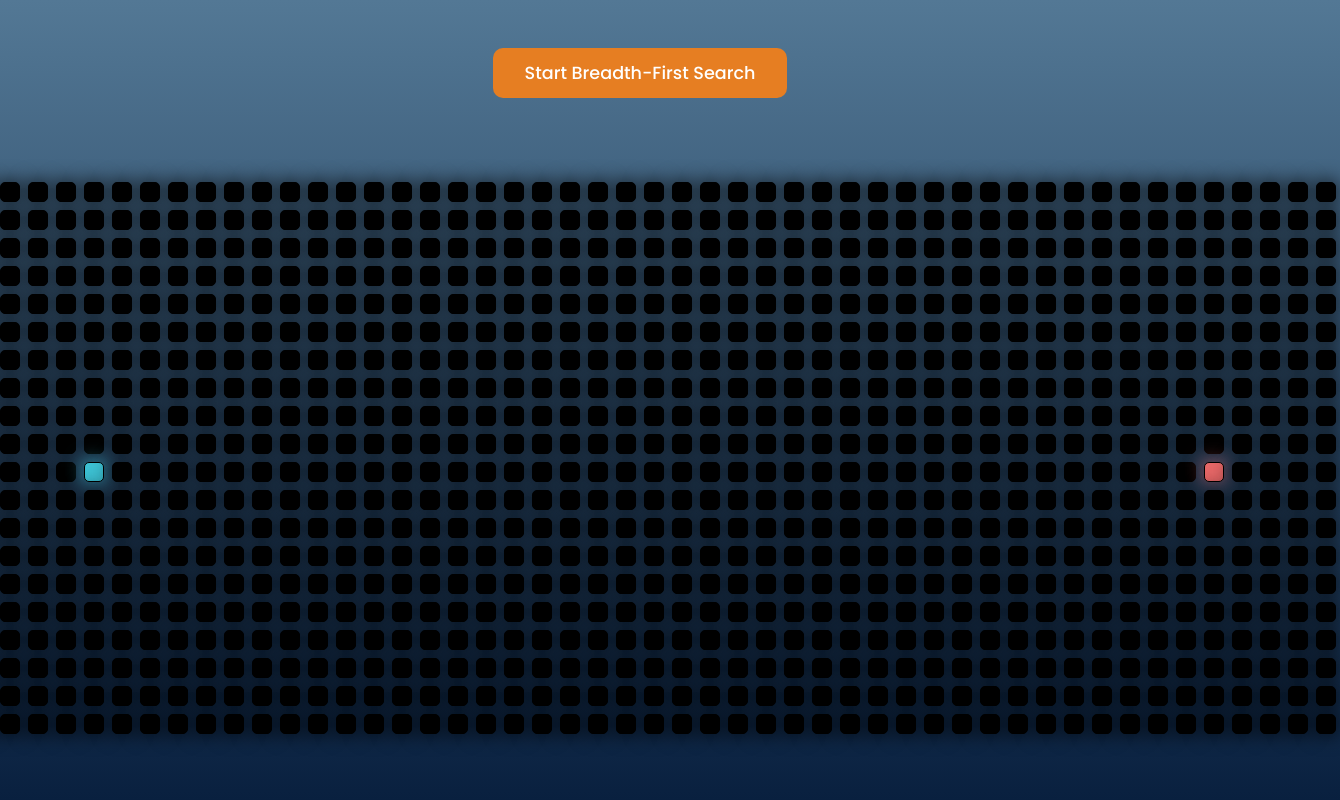
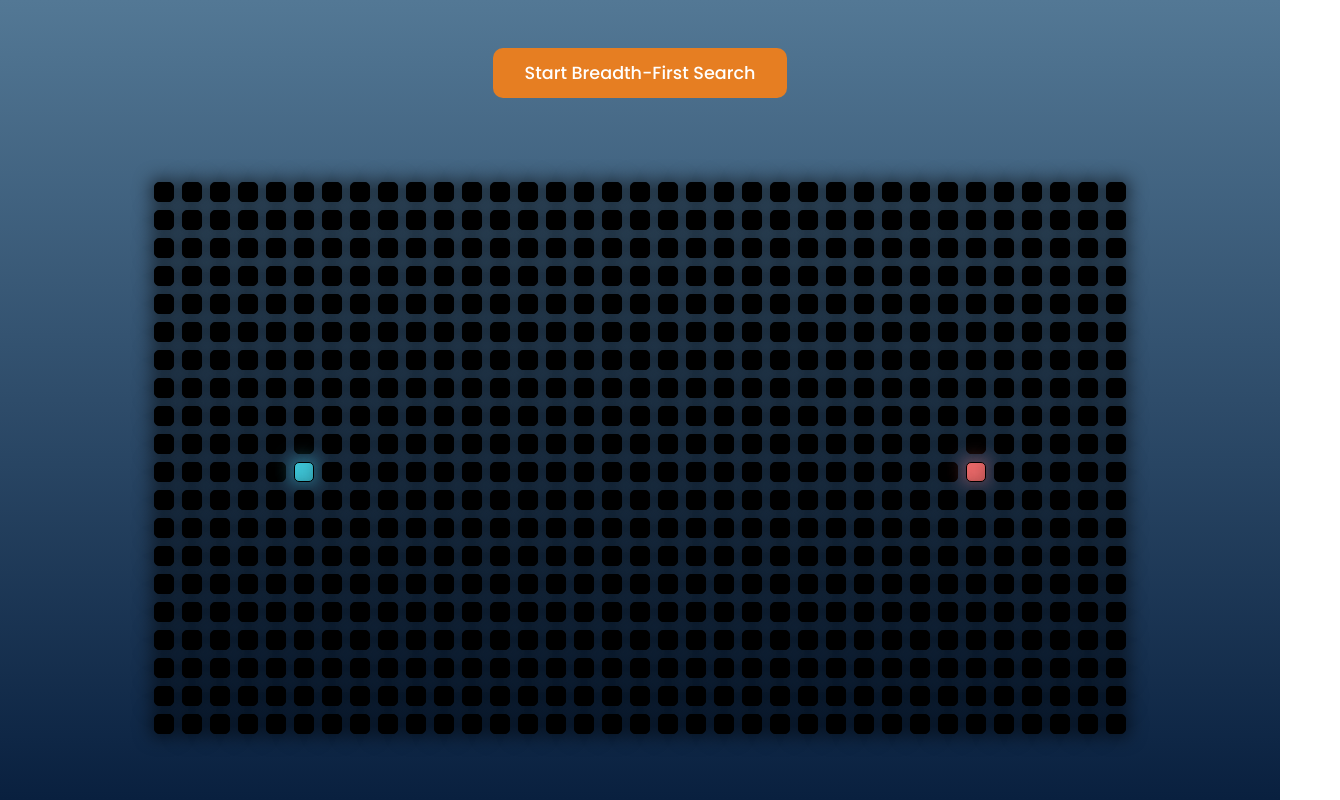
Before and after one commit to DaniAbdulm/pathfinding-visualizer, a React (Create React App) app: page / in a window 1280 px wide. Shown: the whole page, 1340 px wide, since content can reach past the window. Built offline with nearby package versions, Linux system fonts and the light colour scheme.

Commit message:
Fixed grid

```diff
--- a/src/App.js
+++ b/src/App.js
@@ -1,7 +1,7 @@
 import { useState } from 'react';
 import Node from './components/node';
 import './App.css';
-import { bfs } from './algorithms'; //bfs function
+import { bfs } from './bfs'; //bfs function
 
 
 const App = () => {
@@ -10,7 +10,7 @@ const App = () => {
     const grid = [];
     for (let row = 0; row < 20; row++) {
       const currentRow = [];
-      for (let col = 0; col < 50; col++) {
+      for (let col = 0; col < 35; col++) {
         currentRow.push(createNode(row, col));
       }
       grid.push(currentRow);
@@ -24,7 +24,7 @@ const App = () => {
       row,
       col,
       isStart: row === 10 && col === 5, // this box is the start if it's at (10, 5)
-      isEnd: row === 10 && col === 45,  // this box is the end if it's at (10, 45)
+      isEnd: row === 10 && col === 29,  // this box is the end if it's at (10, 45)
       isWall: false, // initially no boxes are walls
       isVisited: false,
       isPath: false,
@@ -35,7 +35,7 @@ const App = () => {
   const handleBFS = async () => {
     console.log('BFS Started');
     const startNode = grid[10][5];
-    const endNode = grid[10][45];
+    const endNode = grid[10][29];
     await bfs(grid, startNode, endNode, setGrid, 20); //adding delay of 100ms
   };
 
--- a/src/components/node.css
+++ b/src/components/node.css
@@ -18,7 +18,7 @@
   }
 
   .node-path {
-    background-color: lightgreen;
+    background-color: pink;
   }
 
   .node-visited {
```
Also changed, not shown: src/bfs.js (renamed from src/algorithms.js).
